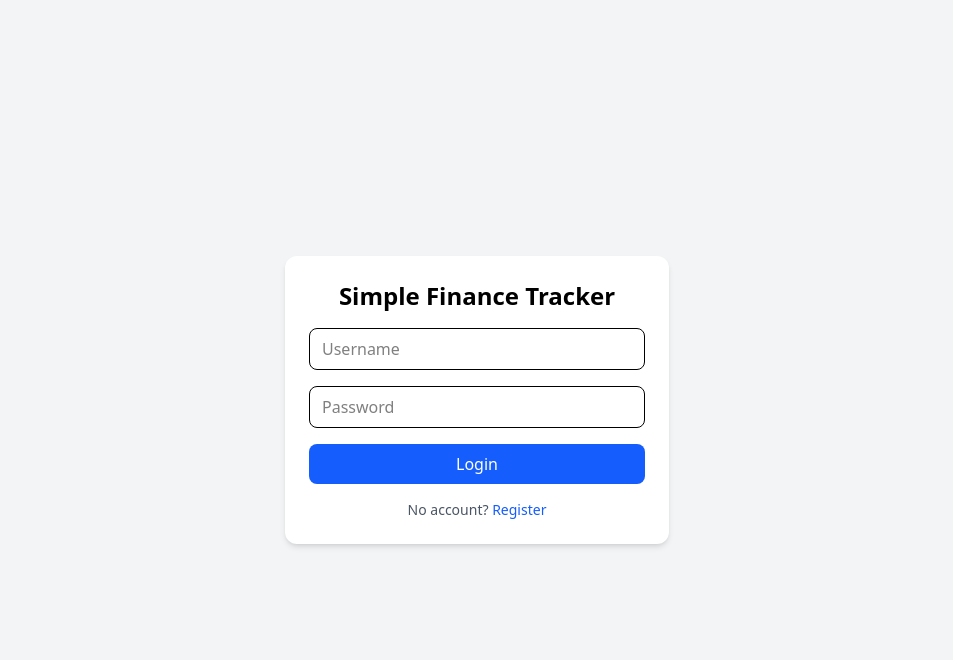
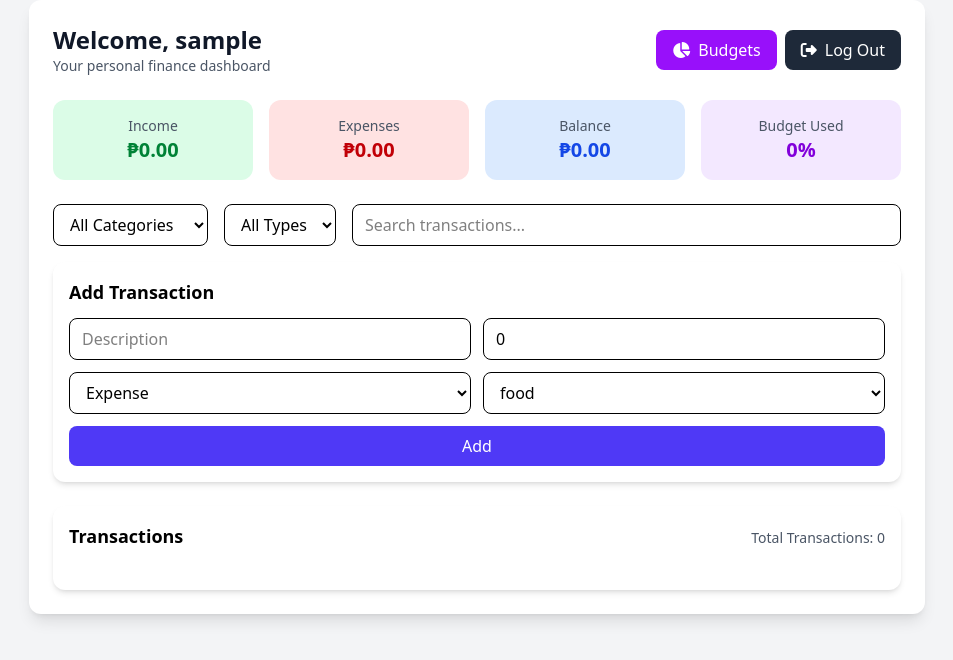
Before and after one commit to AlfredOfficial/Financial_Tracker, a Vue app in the folder financial-tracker/: page /dashboard in a window 1280 px wide. Before the commit this address led to /. Shown: the top 660 px of the page, without its empty margins (163-1116 px from the left). Built offline with nearby package versions, Linux system fonts and the light colour scheme; sample sign-in values are in the browser's storage.

Commit message:
change to local storage

```diff
--- a/financial-tracker/src/stores/budgetStore.js
+++ b/financial-tracker/src/stores/budgetStore.js
@@ -1,82 +1,94 @@
-import { defineStore } from 'pinia'
-import axios from 'axios'
-import { useUserStore } from './userStore'
-import { useTransactionStore } from './transactionStore'
+import { defineStore } from 'pinia';
+import { ref, computed } from 'vue';
+import { useTransactionStore } from './transactionStore';
 
-export const useBudgetStore = defineStore('budget', {
-  state: () => ({
-    budgets: []
-  }),
+export const useBudgetStore = defineStore('budget', () => {
+  // Get current username to scope localStorage keys
+  const getUsername = () => {
+    const user = JSON.parse(localStorage.getItem('currentUser'));
+    return user ? user.username : 'guest';
+  };
 
-  actions: {
-    async loadBudgets() {
-      const userStore = useUserStore()
-      if (!userStore.user) return
-      const res = await axios.get(`http://localhost:3000/budgets?userId=${userStore.user.id}`)
-      this.budgets = res.data
-    },
+  // State
+  const budgets = ref([]);
 
-    async addBudget(budget) {
-    const userStore = useUserStore()
-    if (!userStore.user) return
+  // Actions
+  const loadBudgets = () => {
+    const username = getUsername();
+    const storedBudgets = localStorage.getItem(`budgets_${username}`);
+    if (storedBudgets) {
+      budgets.value = JSON.parse(storedBudgets);
+    }
+  };
 
-    const res = await axios.get(`http://localhost:3000/budgets?userId=${userStore.user.id}&category=${budget.category}`)
-    if (res.data.length > 0) {
-        const id = res.data[0].id
-        await axios.patch(`http://localhost:3000/budgets/${id}`, { limit: budget.limit })
+  const saveBudgets = () => {
+    const username = getUsername();
+    localStorage.setItem(`budgets_${username}`, JSON.stringify(budgets.value));
+  };
+
+  const addBudget = (newBudget) => {
+    // Check if budget for the same category already exists
+    const existingBudget = budgets.value.find(b => b.category === newBudget.category);
+    if (existingBudget) {
+      // For simplicity, we just update the existing one
+      existingBudget.limit = newBudget.limit;
     } else {
-        await axios.post('http://localhost:3000/budgets', {
-        userId: userStore.user.id,
-        category: budget.category,
-        limit: budget.limit
-        })
+      budgets.value.push({ ...newBudget, id: Date.now() });
     }
+    saveBudgets();
+  };
 
-    await this.loadBudgets()
-    },
+  const updateBudget = (updatedBudget) => {
+    const index = budgets.value.findIndex(b => b.id === updatedBudget.id);
+    if (index !== -1) {
+      budgets.value[index] = updatedBudget;
+      saveBudgets();
+    }
+  };
 
-    async updateBudget(updateBudget) {
-      await axios.patch(`http://localhost:3000/budgets/${updateBudget.id}`,{
-        category: updateBudget.category,
-        limit: updateBudget.limit
-      })
-      await this.loadBudgets()
-    },
-    async deleteBudget(id) {
-      await axios.delete(`http://localhost:3000/budgets/${id}`)
-      this.budgets = this.budgets.filter(b => b.id !== id)
-    }
-  },
+  const deleteBudget = (id) => {
+    budgets.value = budgets.value.filter(b => b.id !== id);
+    saveBudgets();
+  };
 
-  getters: {
-    totalBudget: state => state.budgets.reduce((a, b) => a + b.limit, 0),
+  // Getters (Computed properties)
+  const transactionStore = useTransactionStore();
 
-    usedBudget: (state) => {
-      const txStore = useTransactionStore()
-      let total = 0
-      state.budgets.forEach(b => {
-        const spent = txStore.transactions
-          .filter(t => t.category === b.category && t.type === 'expense')
-          .reduce((a, b) => a + b.amount, 0)
-        total += spent
-      })
-      return total
-    },
+  const totalBudget = computed(() => {
+    return budgets.value.reduce((sum, budget) => sum + budget.limit, 0);
+  });
 
-    usedPercentage: (state) => {
-      const total = state.totalBudget
-      const used = state.usedBudget
-      return total > 0 ? ((used / total) * 100).toFixed(1) : 0
-    },
+  const totalSpent = computed(() => {
+    const budgetedCategories = budgets.value.map(b => b.category);
+    return transactionStore.transactions
+      .filter(t => t.type === 'expense' && budgetedCategories.includes(t.category))
+      .reduce((sum, t) => sum + t.amount, 0);
+  });
 
-    remainingBudget: (state) => {
-      const remaining = state.totalBudget - state.usedBudget
-      return Math.max(0, remaining)
-    },
+  const remainingBudget = computed(() => {
+    const remaining = totalBudget.value - totalSpent.value;
+    return remaining > 0 ? remaining : 0;
+  });
 
-    overspentBudget: (state) => {
-      const overspent = state.usedBudget - state.totalBudget
-      return Math.max(0, overspent)
-    }
-  }
-})
+  const overspentBudget = computed(() => {
+    const overspent = totalSpent.value - totalBudget.value;
+    return overspent > 0 ? overspent : 0;
+  });
+
+  const usedPercentage = computed(() => {
+    if (totalBudget.value === 0) return 0;
+    return ((totalSpent.value / totalBudget.value) * 100).toFixed(2);
+  });
+
+  return {
+    budgets,
+    totalBudget,
+    remainingBudget,
+    overspentBudget,
+    usedPercentage,
+    loadBudgets,
+    addBudget,
+    updateBudget,
+    deleteBudget,
+  };
+});
--- a/financial-tracker/src/stores/savingsStore.js
+++ /dev/null
@@ -1,78 +0,0 @@
-// src/stores/savingsStore.js
-
-import { defineStore } from 'pinia'
-import { ref, computed } from 'vue'
-import { useTransactionStore } from './transactionStore' // Import the transaction store
-
-export const useSavingsStore = defineStore('savings', () => {
-  const txStore = useTransactionStore()
-
-  // STATE: Goal amount, loaded from localStorage
-  const goalAmount = ref(Number(localStorage.getItem('savingsGoal') || 0))
-
-  // ----------------------------------------------------------------------
-  // GETTERS (COMPUTED): Filter and calculate savings data
-  // ----------------------------------------------------------------------
-
-  // 1. Filtered list of all transactions marked as 'savings'.
-  // 💡 FIX: Transactions moving money TO savings should be type: 'expense'
-  // to correctly reduce the spendable balance.
-  const savingsTransactions = computed(() =>
-    txStore.transactions.filter(t => t.type === 'expense' && (t.category === 'savings'))
-  )
-
-  // 2. Total amount saved
-  // The sum remains the same, but it's now calculated from expense entries.
-  const totalSavings = computed(() =>
-    savingsTransactions.value.reduce((s, t) => s + Number(t.amount || 0), 0)
-  )
-
-  // 3. Progress percentage towards the goal (no change needed here)
-  const progressPercentage = computed(() => {
-    if (!goalAmount.value || goalAmount.value <= 0) return 0
-    const p = Math.round((totalSavings.value / goalAmount.value) * 100)
-    return Math.min(100, p)
-  })
-
-  // ----------------------------------------------------------------------
-  // ACTIONS: Logic to update goal and add/remove entries
-  // ----------------------------------------------------------------------
-
-  // 1. Save the goal amount to localStorage (no change)
-  function saveGoal() {
-    localStorage.setItem('savingsGoal', String(Number(goalAmount.value || 0)))
-  }
-
-  // 2. Add a new saving transaction (delegates to transactionStore)
-  async function addSavingEntry(amount, note) {
-    const amt = Number(amount)
-    if (!amt || amt <= 0) throw new Error('Enter a valid amount')
-
-    await txStore.addTransaction({
-      desc: note || 'Saved to Goal',
-      amount: amt,
-      type: 'transfer',
-      category: 'savings'
-    })
-  }
-
-  // 3. Remove a saving transaction (delegates to transactionStore - no change)
-  async function removeSavingEntry(txId) {
-    await txStore.deleteTransaction(txId)
-  }
-
-  return {
-    // State
-    goalAmount,
-
-    // Getters
-    savingsTransactions,
-    totalSavings,
-    progressPercentage,
-
-    // Actions
-    saveGoal,
-    addSavingEntry,
-    removeSavingEntry
-  }
-})
--- a/financial-tracker/src/stores/transactionStore.js
+++ b/financial-tracker/src/stores/transactionStore.js
@@ -1,64 +1,71 @@
-import { defineStore } from 'pinia'
-import axios from 'axios'
-import { useUserStore } from './userStore'
+import { defineStore } from 'pinia';
+import { ref, computed } from 'vue';
 
-export const useTransactionStore = defineStore('transaction', {
-  state: () => ({
-    transactions: [],
-    categories: [
-      'food', 'transport', 'bills', 'shopping',
-      'entertainment', 'health', 'education', 'savings','other'
-    ]
-  }),
+export const useTransactionStore = defineStore('transaction', () => {
+  // State
+  const transactions = ref([]);
+  const categories = ['food', 'bills', 'salary', 'entertainment', 'travel', 'health', 'misc'];
 
-  actions: {
-    async loadTransactions() {
-      const userStore = useUserStore()
-      if (!userStore.user) return
-      const res = await axios.get(`http://localhost:3000/transactions?userId=${userStore.user.id}`)
-      this.transactions = res.data || []
-    },
+  // Get current username to scope localStorage keys
+  const getUsername = () => {
+    const user = JSON.parse(localStorage.getItem('currentUser'));
+    return user ? user.username : 'guest';
+  };
 
-    async addTransaction(data) {
-      const userStore = useUserStore()
-      if (!userStore.user) return
+  // Actions
+  const loadTransactions = () => {
+    const username = getUsername();
+    const storedTransactions = localStorage.getItem(`transactions_${username}`);
+    if (storedTransactions) {
+      transactions.value = JSON.parse(storedTransactions);
+    }
+  };
 
-      const newTx = {
-        ...data,
-        userId: userStore.user.id,
-        amount: Number(data.amount),
-        date: new Date().toISOString()
-      }
+  const saveTransactions = () => {
+    const username = getUsername();
+    localStorage.setItem(`transactions_${username}`, JSON.stringify(transactions.value));
+  };
 
-      await axios.post('http://localhost:3000/transactions', newTx)
-      await this.loadTransactions()
-    },
+  const addTransaction = async (transaction) => {
+    const newTransaction = {
+      ...transaction,
+      id: Date.now(), // Simple unique ID
+      date: new Date().toISOString(),
+    };
+    transactions.value.unshift(newTransaction); // Add to the beginning of the list
+    saveTransactions();
+  };
 
-    async deleteTransaction(id) {
-      await axios.delete(`http://localhost:3000/transactions/${id}`)
-      this.transactions = this.transactions.filter(t => t.id !== id)
-    }
-  },
+  const deleteTransaction = (id) => {
+    transactions.value = transactions.value.filter(tx => tx.id !== id);
+    saveTransactions();
+  };
 
-  getters: {
-    balance: state => {
-      const income = state.transactions
-        .filter(t => t.type === 'income')
-        .reduce((a, b) => a + b.amount, 0)
-      const expense = state.transactions
-        .filter(t => t.type === 'expense')
-        .reduce((a, b) => a + b.amount, 0)
-      return income - expense
-    },
+  // Getters (Computed properties)
+  const income = computed(() => {
+    return transactions.value
+      .filter(tx => tx.type === 'income')
+      .reduce((sum, tx) => sum + tx.amount, 0);
+  });
 
-    income: state =>
-      state.transactions
-        .filter(t => t.type === 'income')
-        .reduce((a, b) => a + b.amount, 0),
+  const expense = computed(() => {
+    return transactions.value
+      .filter(tx => tx.type === 'expense')
+      .reduce((sum, tx) => sum + tx.amount, 0);
+  });
 
-    expense: state =>
-      state.transactions
-        .filter(t => t.type === 'expense')
-        .reduce((a, b) => a + b.amount, 0)
-  }
-})
+  const balance = computed(() => {
+    return income.value - expense.value;
+  });
+
+  return {
+    transactions,
+    categories,
+    income,
+    expense,
+    balance,
+    loadTransactions,
+    addTransaction,
+    deleteTransaction,
+  };
+});
--- a/financial-tracker/src/stores/userStore.js
+++ b/financial-tracker/src/stores/userStore.js
@@ -1,65 +1,65 @@
-import { defineStore } from 'pinia'
-import axios from 'axios'
+import { defineStore } from 'pinia';
+import { ref } from 'vue';
 
-export const useUserStore = defineStore('user', {
-  state: () => ({
-    user: JSON.parse(localStorage.getItem('user')) || null,
-    error: ''
-  }),
+export const useUserStore = defineStore('user', () => {
+  // State
+  const currentUser = ref(JSON.parse(localStorage.getItem('currentUser')) || null);
+  const error = ref(null);
 
-  actions: {
-    async register(username, password) {
-      try {
-        if (!username || !password) {
-          this.error = 'Username and password required'
-          return false
-        }
+  // Actions
+  const register = async (username, password) => {
+    error.value = null;
 
-        const res = await axios.get(`http://localhost:3000/users?username=${username}`)
-        if (res.data.length > 0) {
-          this.error = 'Username already exists'
-          return false
-        }
+    // 1. Get existing users from localStorage
+    const users = JSON.parse(localStorage.getItem('users')) || [];
 
-        const newUser = { username, password }
-        const result = await axios.post('http://localhost:3000/users', newUser)
-        if (result.status === 201) {
-          this.error = ''
-          return true
-        }
-      } catch {
-        this.error = 'Registration failed'
-        return false
-      }
-    },
+    // 2. Check if the user already exists
+    if (users.find(user => user.username === username)) {
+      error.value = 'Username already exists.';
+      return false;
+    }
 
-    async login(username, password) {
-      try {
-        if (!username || !password) {
-          this.error = 'Username and password required'
-          return false
-        }
+    // 3. Add the new user
+    users.push({ username, password });
+    localStorage.setItem('users', JSON.stringify(users));
 
-        const res = await axios.get(`http://localhost:3000/users?username=${username}&password=${password}`)
-        if (res.data.length === 1) {
-          this.user = res.data[0]
-          localStorage.setItem('user', JSON.stringify(this.user))
-          this.error = ''
-          return true
-        }
+    // 4. Log the new user in automatically after registration
+    currentUser.value = { username };
+    localStorage.setItem('currentUser', JSON.stringify({ username }));
 
-        this.error = 'Invalid credentials'
-        return false
-      } catch {
-        this.error = 'Login failed'
-        return false
-      }
-    },
+    return true;
+  };
 
-    logout() {
-      this.user = null
-      localStorage.removeItem('user')
-      this.error = ''
+  const login = async (username, password) => {
+    error.value = null;
+
+    // 1. Get existing users from localStorage
+    const users = JSON.parse(localStorage.getItem('users')) || [];
+
+    // 2. Find the user and verify credentials
+    const foundUser = users.find(user => user.username === username && user.password === password);
+
+    if (foundUser) {
+      currentUser.value = { username };
+      localStorage.setItem('currentUser', JSON.stringify({ username }));
+      return true;
+    } else {
+      error.value = 'Invalid username or password.';
+      return false;
     }
-  }
-})
+  };
+
+  const logout = () => {
+    currentUser.value = null;
+    localStorage.removeItem('currentUser');
+    // Note: Registered users remain in localStorage ('users')
+  };
+
+  return {
+    currentUser,
+    error,
+    register,
+    login,
+    logout,
+  };
+});
--- a/financial-tracker/src/views/BudgetView.vue
+++ b/financial-tracker/src/views/BudgetView.vue
@@ -3,11 +3,11 @@ import { ref, onMounted } from 'vue'
 import { useTransactionStore } from '../stores/transactionStore'
 import { useBudgetStore } from '../stores/budgetStore'
 import EditModal from '../components/EditModal.vue'
-import { useSavingsStore } from '../stores/savingsStore'
+// useSavingsStore import removed
 
 const txStore = useTransactionStore()
 const budgetStore = useBudgetStore()
-const savingsStore = useSavingsStore()
+// const savingsStore = useSavingsStore() // Removed
 
 const category = ref('')
 const limit = ref('')
@@ -70,7 +70,8 @@ const handleEditSave = async (updatedBudget) => {
       </router-link>
     </header>
 
-  <div class="grid grid-cols-2 sm:grid-cols-2 lg:grid-cols-4 gap-4 mb-6">
+    <!-- Adjusted grid to 3 columns since savings was removed -->
+  <div class="grid grid-cols-1 sm:grid-cols-3 gap-4 mb-6">
 
     <div class="p-4 bg-blue-50 rounded-lg shadow-sm">
       <p class="text-sm text-blue-700 font-medium">Total Budget</p>
@@ -93,12 +94,8 @@ const handleEditSave = async (updatedBudget) => {
       </p>
     </div>
 
-    <div class="p-4 bg-purple-50 rounded-lg shadow-sm">
-      <p class="text-sm text-purple-700 font-medium">Total Savings</p>
-      <p id="totalSavings" class="text-2xl font-bold text-purple-800 mt-1">
-        ₱{{ savingsStore.totalSavings.toFixed(2) }}
-      </p>
-    </div>
+    <!-- Savings card removed -->
+
   </div>
 
     <div class="bg-gray-50 p-4 rounded-xl mb-6">
--- a/financial-tracker/src/views/DashboardView.vue
+++ b/financial-tracker/src/views/DashboardView.vue
@@ -19,7 +19,7 @@ const typeFilter = ref('all')
 const searchFilter = ref('')
 
 onMounted(() => {
-  if (!userStore.user || !userStore.user.username) {
+  if (!userStore.currentUser || !userStore.currentUser.username) {
     router.push('/')
     return
   };
@@ -71,8 +71,8 @@ const logout = () => {
     <header class="mb-6 flex flex-col sm:flex-row justify-between items-start sm:items-center space-y-3 sm:space-y-0">
     <div>
       <!-- Added truncate to handle very long usernames gracefully -->
-      <h1 v-if="userStore.user" class="text-2xl font-bold text-gray-900 truncate">
-        Welcome, {{ userStore.user.username || 'Guest'}}
+      <h1 v-if="userStore.currentUser" class="text-2xl font-bold text-gray-900 truncate">
+        Welcome, {{ userStore.currentUser.username || 'Guest'}}
         </h1>
         <p class="text-sm text-gray-600">Your personal finance dashboard</p>
     </div>
```
Also changed, not shown: financial-tracker/src/router/index.js (line endings or trailing spaces).
